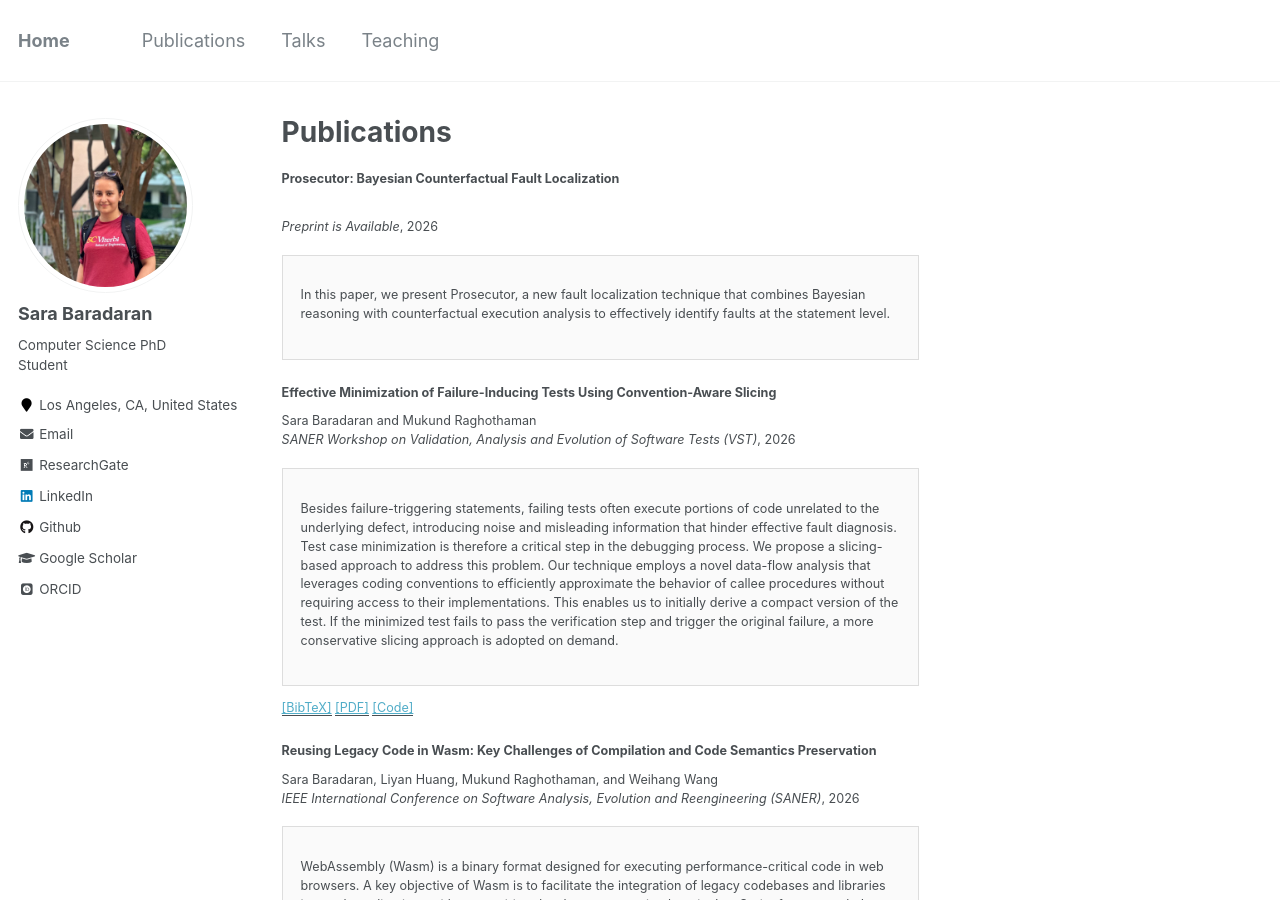
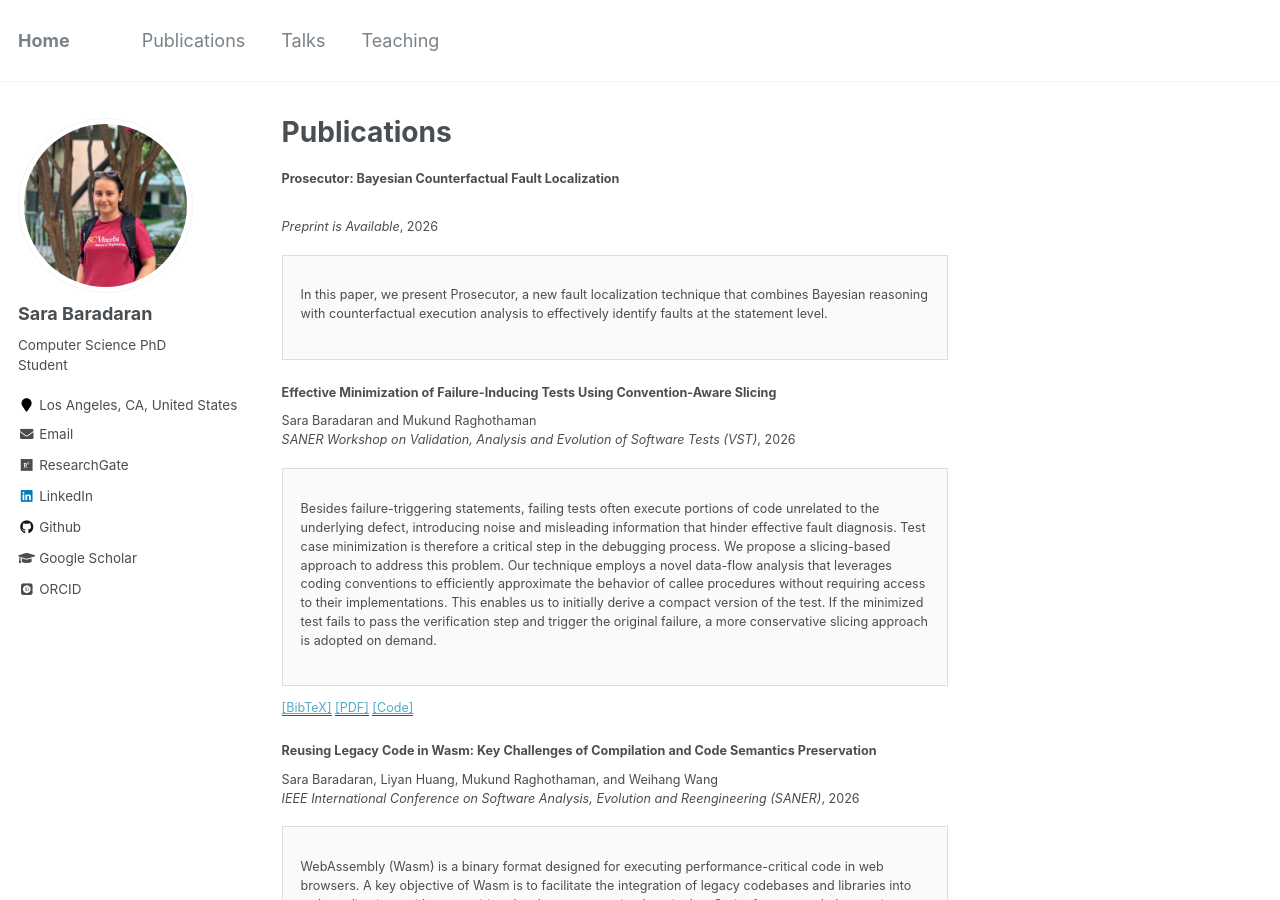
Before and after one commit to SaraBaradaran/SaraBaradaran.github.io, a Jekyll site: the page built from _pages/publications.md, in a window 1280 px wide and 900 px high. Built offline with Jekyll 4.4.1, drawn with Linux system fonts in a browser that asks for light colours; some web fonts are replaced.

Commit message:
Update archive-single.html

```diff
--- a/_includes/archive-single.html
+++ b/_includes/archive-single.html
@@ -63,7 +63,7 @@
       <div style="display: flex; align-items: flex-start; gap: 1rem; margin-top: 1rem; flex-wrap: wrap;">
 
         {% if post.excerpt %}
-          <div style="width: 65%; min-width: 280px; border: 1px solid #ddd; padding: 1rem; box-sizing: border-box; background: #fafafa;">
+          <div style="width: 68%; min-width: 280px; border: 1px solid #ddd; padding: 1rem; box-sizing: border-box; background: #fafafa;">
             {{ post.excerpt | markdownify }}
           </div>
         {% endif %}
```
